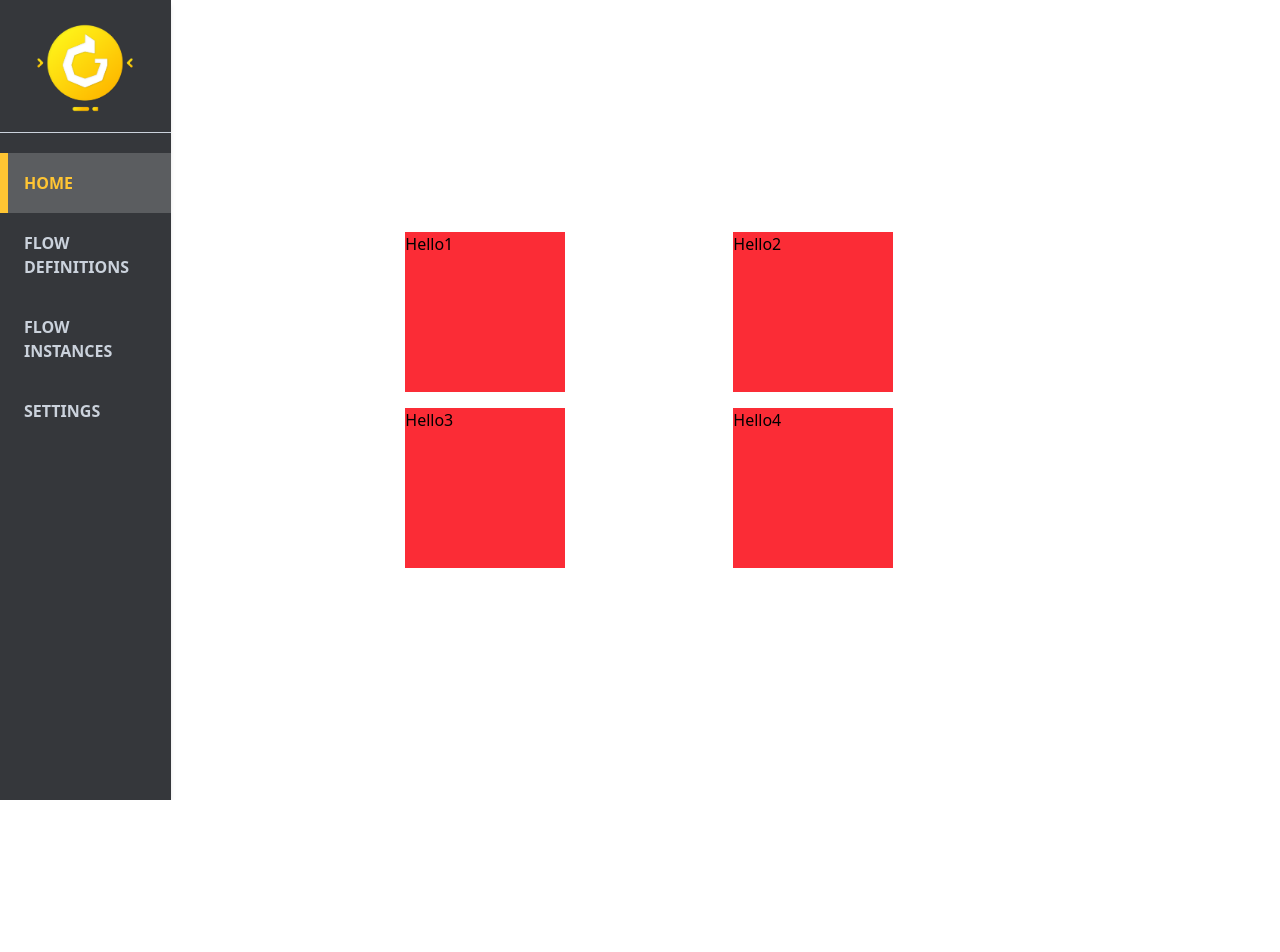
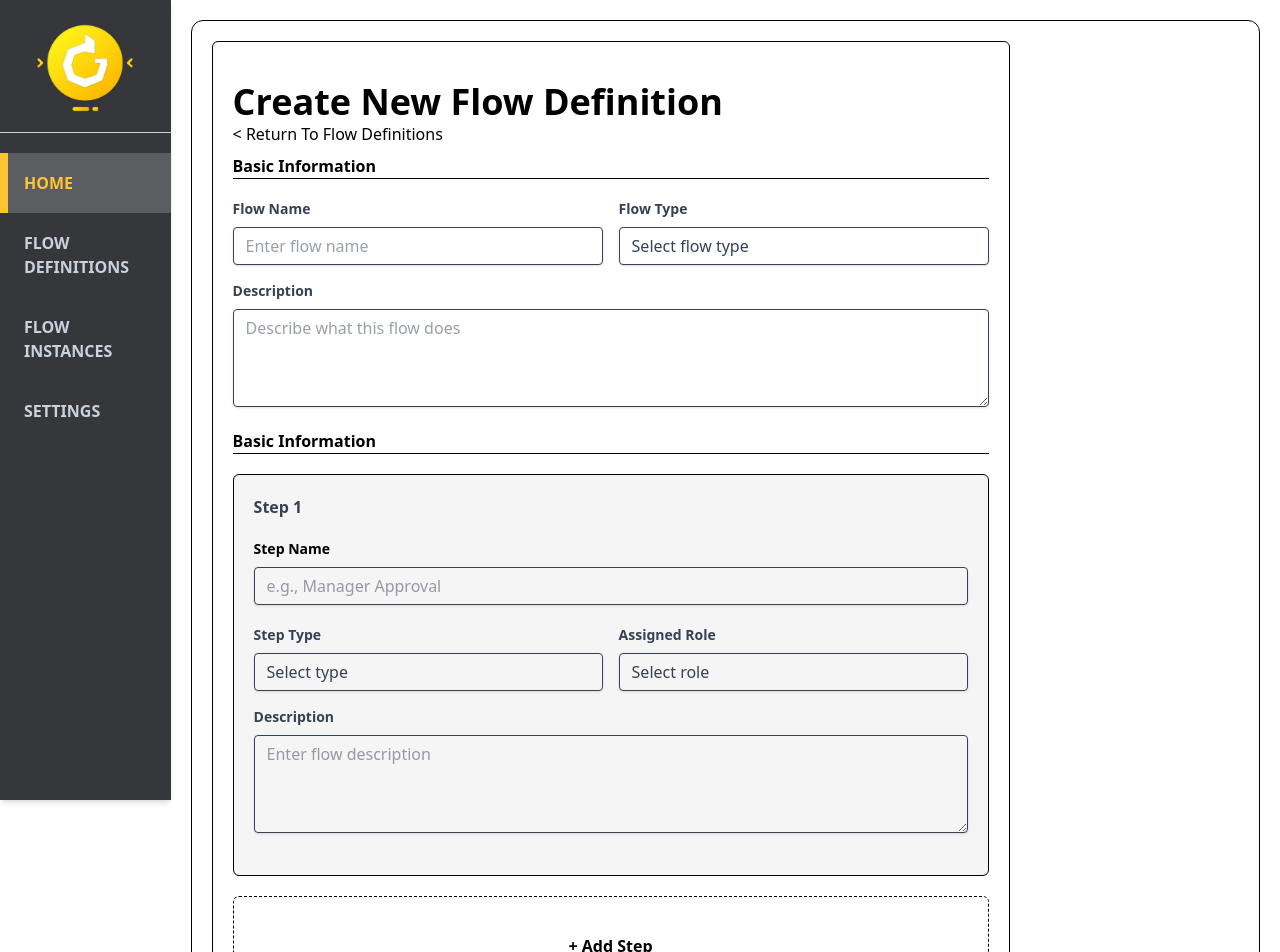
Before and after one commit to ZakariaShahruri/buildbase-dynamic-flow-engine, a Vue app: page /flow-definitions-new in a window 1280 px wide. Shown: the top 952 px of the page. Before the commit the page ends 800 px from the top, so only its background shows below. Built offline with nearby package versions, Linux system fonts and the light colour scheme.

Commit message:
Setup[adding_all_pages] : added routing. >1. added all necessary files and packages for the router, and tried to implement it the best way possible > 2. every page has its own path now > 3. modified the structure of the file, now the pages are in views not components

```diff
--- a/src/App.vue
+++ b/src/App.vue
@@ -1,6 +1,8 @@
 <script setup lang="ts">
+  import FlowDefinitionForm from './views/FlowDefinitionForm.vue';
   import SideBar from './components/SideBar.vue';
-  import WelcomeGrid from './components/WelcomeGrid.vue';
+  import FlowDetails from './views/FlowDetails.vue';
+
 </script>
 
 <template>
@@ -9,7 +11,9 @@
       <SideBar />
     </div>
     <div class="w-full flex items-center justify-center">
-      <WelcomeGrid />
+      <div class="w-full p-5 m-5 border rounded-xl flex">
+        <router-view/>
+      </div>
     </div>
   </main>
 </template>
--- a/src/components/SideBar.vue
+++ b/src/components/SideBar.vue
@@ -1,16 +1,20 @@
 <script setup lang="ts">
 import { ref } from 'vue';
+import { useRouter } from 'vue-router';
 
+const router = useRouter();
 const activeIndex = ref<number>(0);
 const menuItems = ['HOME', 'FLOW DEFINITIONS', 'FLOW INSTANCES', 'SETTINGS'];
 
 const yellowBar = 'before:content-[\'\'] before:absolute before:left-0 before:top-0 before:h-full before:w-2 before:bg-sidebarprimary';
 
-const selectOption = (index: number)=>{
-    activeIndex.value = index;
+const paths = ['/', '/flow-definitions', '/flow-instances', '/settings'];
 
-    //TODO: route to url
-}
+const selectOption = (index: number) => {
+  activeIndex.value = index;
+  router.push(paths[index] as string);
+};
+
 </script>
 
 <template>
--- a/src/components/WelcomeGrid.vue
+++ /dev/null
@@ -1,20 +0,0 @@
-<script setup lang="ts">
-    const gridStyle = "bg-red-500 h-[10rem] w-[10rem]"
-</script>
-
-<template>
-  <div class="grid grid-cols-2 w-full max-w-[50vw] gap-4">
-    <div :class="gridStyle">
-      <p>Hello1</p>
-    </div>
-    <div :class="gridStyle">
-      <p>Hello2</p>
-    </div>
-    <div :class="gridStyle">
-      <p>Hello3</p>
-    </div>
-    <div :class="gridStyle">
-      <p>Hello4</p>
-    </div>
-  </div>
-</template>
--- a/src/main.ts
+++ b/src/main.ts
@@ -1,5 +1,6 @@
 import { createApp } from 'vue'
 import './style.css'
 import App from './App.vue'
+import router from './router/index.ts';
 
-createApp(App).mount('#app')
+createApp(App).use(router).mount('#app');
--- /dev/null
+++ b/src/views/FlowDefinitionForm.vue
@@ -0,0 +1,127 @@
+<script setup lang="ts">
+
+</script>
+
+<template>
+    <div class="rounded-md border p-5">
+        <h1 class="font-extrabold text-4xl pt-5">Create New Flow Definition</h1>
+        <div class="flex items-center justify-between mb-2">
+            <RouterLink to="/flow-definitions" >< Return To Flow Definitions</RouterLink>
+        </div>
+        <p class="font-bold ">Basic Information</p>
+        <hr>
+        <form class="mt-5 flex flex-direction flex-wrap space-y-4">
+            <div class="mb-4 grid grid-cols-2 gap-4 w-full">
+                <div>
+                    <label class="block text-gray-700 text-sm font-bold mb-2" for="flowName">
+                        Flow Name
+                    </label>
+                    <input
+                        class="shadow appearance-none border rounded w-full py-2 px-3 text-gray-700 leading-tight focus:outline-none focus:shadow-outline"
+                        id="flowName"
+                        type="text"
+                        placeholder="Enter flow name"
+                    />
+                </div>
+                <div>
+                    <label class="block text-gray-700 text-sm font-bold mb-2" for="flowType">
+                        Flow Type
+                    </label>
+                    <select
+                        id="flowType"
+                        class="shadow appearance-none border rounded w-full py-2 px-3 text-gray-700 leading-tight focus:outline-none focus:shadow-outline"
+                    >
+                        <option class="text-gray-700 " value="">Select flow type</option>
+                        <option class="text-gray-700 " value="type1">Type 1</option>
+                        <option class="text-gray-700 " value="type2">Type 2</option>
+                        <option class="text-gray-700 " value="type3">Type 3</option>
+                    </select>
+                </div>
+            </div>
+            <div class="mb-4 w-full">
+                <label class="block text-gray-700 text-sm font-bold mb-2" for="description">
+                    Description
+                </label>
+                <textarea
+                    class="shadow appearance-none border rounded w-full py-2 px-3 text-gray-700 leading-tight focus:outline-none focus:shadow-outline"
+                    id="description"
+                    rows="4"
+                    placeholder="Describe what this flow does"
+                ></textarea>
+            </div>
+        </form>
+        <p class="font-bold ">Basic Information</p>
+        <hr class="pb-5">
+        <div class="rounded-md border p-5 bg-[#f5f5f5]">
+            <p class="font-bold text-gray-700">Step 1</p>
+            <label class="block text-sm font-bold mb-2 pt-5" for="stepName">
+                    Step Name
+                </label>
+                <input
+                    class="shadow appearance-none border rounded w-full py-2 px-3 text-gray-700 leading-tight focus:outline-none focus:shadow-outline"
+                    id="stepName"
+                    type="text"
+                    placeholder="e.g., Manager Approval"
+                />
+            <div class="mb-4 grid grid-cols-2 gap-4 w-full pt-5">
+                <div>
+                    <label class="block text-gray-700 text-sm font-bold mb-2" for="stepType">
+                        Step Type
+                    </label>
+                    <select
+                        id="flowType"
+                        class="shadow appearance-none border rounded w-full py-2 px-3 text-gray-700 leading-tight focus:outline-none focus:shadow-outline"
+                    >
+                        <option class="text-gray-700 " value="">Select type</option>
+                        <option class="text-gray-700 " value="type1">Type 1</option>
+                        <option class="text-gray-700 " value="type2">Type 2</option>
+                        <option class="text-gray-700 " value="type3">Type 3</option>
+                    </select>
+                </div>
+                <div>
+                    <label class="block text-gray-700 text-sm font-bold mb-2" for="flowType">
+                        Assigned Role
+                    </label>
+                    <select
+                        id="flowType"
+                        class="shadow appearance-none border rounded w-full py-2 px-3 text-gray-700 leading-tight focus:outline-none focus:shadow-outline"
+                    >
+                        <option class="text-gray-700 " value="">Select role</option>
+                        <option class="text-gray-700 " value="type1">Type 1</option>
+                        <option class="text-gray-700 " value="type2">Type 2</option>
+                        <option class="text-gray-700 " value="type3">Type 3</option>
+                    </select>
+                </div>
+
+            </div>
+            <div class="mb-4 w-full">
+                <label class="block text-gray-700 text-sm font-bold mb-2" for="description">
+                    Description
+                </label>
+                <textarea
+                    class="shadow appearance-none border rounded w-full py-2 px-3 text-gray-700 leading-tight focus:outline-none focus:shadow-outline"
+                    id="description"
+                    rows="4"
+                    placeholder="Enter flow description"
+                ></textarea>
+            </div>
+        </div>
+        <a href="">
+            <div class="rounded-md border mt-5 h-25 text-center flex items-center justify-center border-dashed">
+                <p class="font-bold">+ Add Step</p>
+            </div>
+        </a>
+        <hr class="mt-5">
+        <div class="p-5 flex justify-center gap-[2.6rem]">
+            <button class="bg-white hover:bg-gray-200 text-gray-800 font-semibold py-2 px-4 border border-gray-400 rounded-md shadow h-13 w-32 text-xl">
+                Cancel
+            </button>
+            <button class="bg-gray-300 hover:bg-gray-400 text-gray-800 font-bold py-2 px-4 border border-black-700 rounded-md h-13 w-40 text-xl">
+                Save as Draft
+            </button>
+            <button class="bg-yellow-500 hover:bg-yellow-700 text-black font-bold py-2 px-4 border border-yellow-700 rounded-md h-13 w-32 text-xl">
+                Save
+            </button>
+        </div>
+    </div>
+</template>
--- a/src/views/FlowDefinitionOverview.vue
+++ b/src/views/FlowDefinitionOverview.vue
@@ -1,6 +1,6 @@
 <script setup lang="ts">
     import { onMounted } from 'vue';
-    import FlowDetails from '../components/FlowDetails.vue';
+    import FlowDetails from './FlowDetails.vue';
 
     onMounted(()=>{
 
--- a/src/components/FlowDetails.vue
+++ b/src/views/FlowDetails.vue
@@ -19,7 +19,9 @@
             placeholder="Search"
             class="border rounded-md px-3 py-1 text-sm focus:outline-none"
             />
-            <button class="rounded-md px-4 py-1 bg-yellow-500 text-sm font-medium border">+ New flow</button>
+            <RouterLink to="/flow-definitions-new" >
+                <button class="rounded-md px-4 py-1 bg-yellow-500 text-sm font-medium border cursor-pointer hover:bg-yellow-600">+ New flow</button>
+            </RouterLink>
         </div>
 
         <div class="overflow-x-auto rounded-md">
--- /dev/null
+++ b/src/views/WelcomeGrid.vue
@@ -0,0 +1,39 @@
+<script setup lang="ts">
+    const gridStyle = "bg-[#b9b9b9] h-50"
+</script>
+
+<template>
+  <div class="w-full p-5">
+    <p class="font-bold text-[2rem] pb-5">Welcome Manager</p>
+    <div class="flex flex-wrap gap-4">
+      <div class="w-[49%]">
+        <p>Flow Definitions</p>
+        <a href="">
+          <div :class="gridStyle">
+          </div>
+        </a>
+      </div>
+      <div class="w-[49%]">
+        <p>Flow Instances</p>
+        <a href="">
+          <div :class="gridStyle">
+          </div>
+        </a>
+      </div>
+      <div class="w-[49%]">
+        <p>Diagram</p>
+          <a href="">
+          <div :class="gridStyle">
+          </div>
+        </a>
+      </div>
+      <div class="w-[49%]">
+        <p>Something</p>
+        <a href="">
+          <div :class="gridStyle">
+          </div>
+        </a>
+      </div>
+    </div>
+  </div>
+</template>
```
Also changed, not shown: package.json (+5 -3 lines), src/router/index.ts (added, +18 -0 lines), 1 other file (tests, documents, lock files or other folders).
